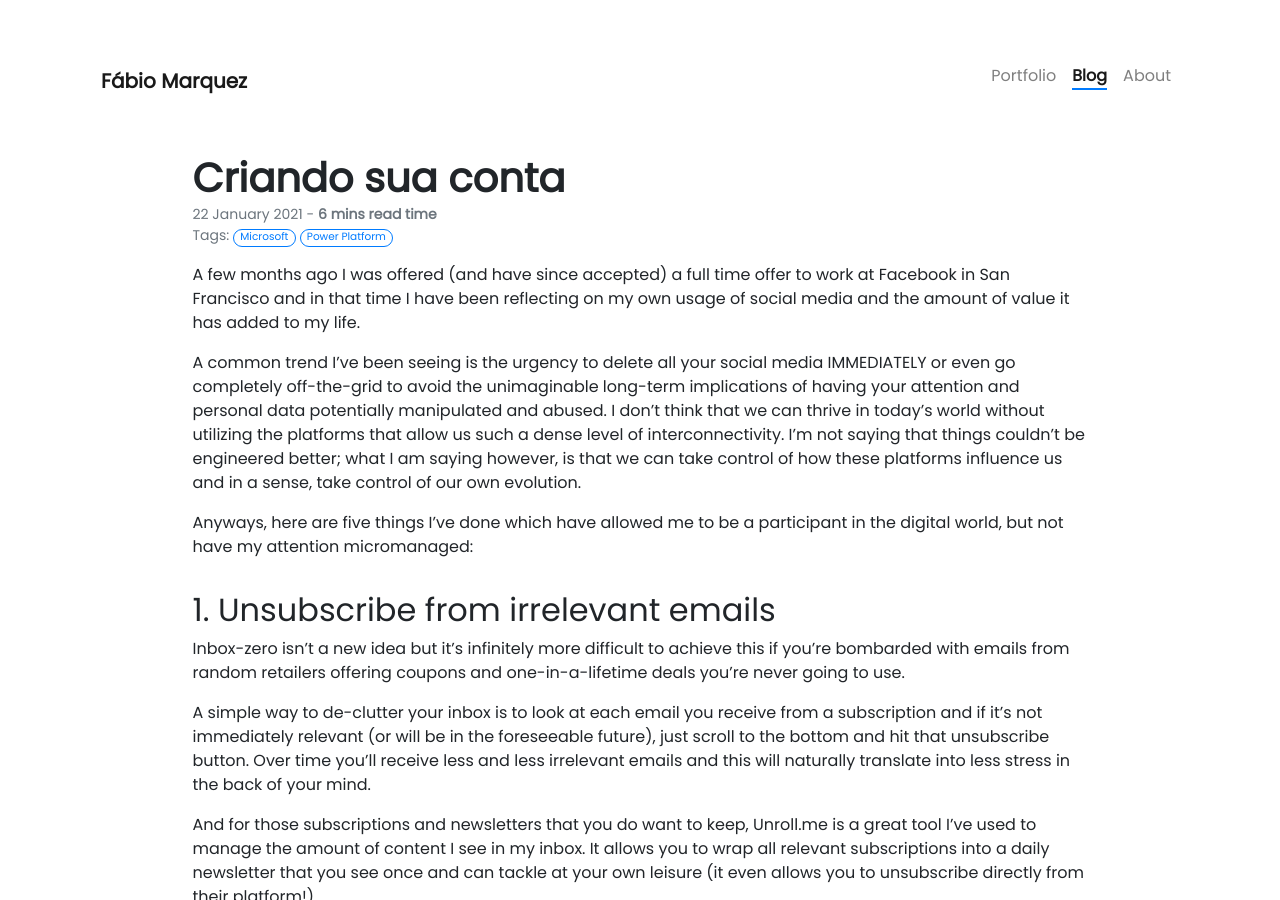
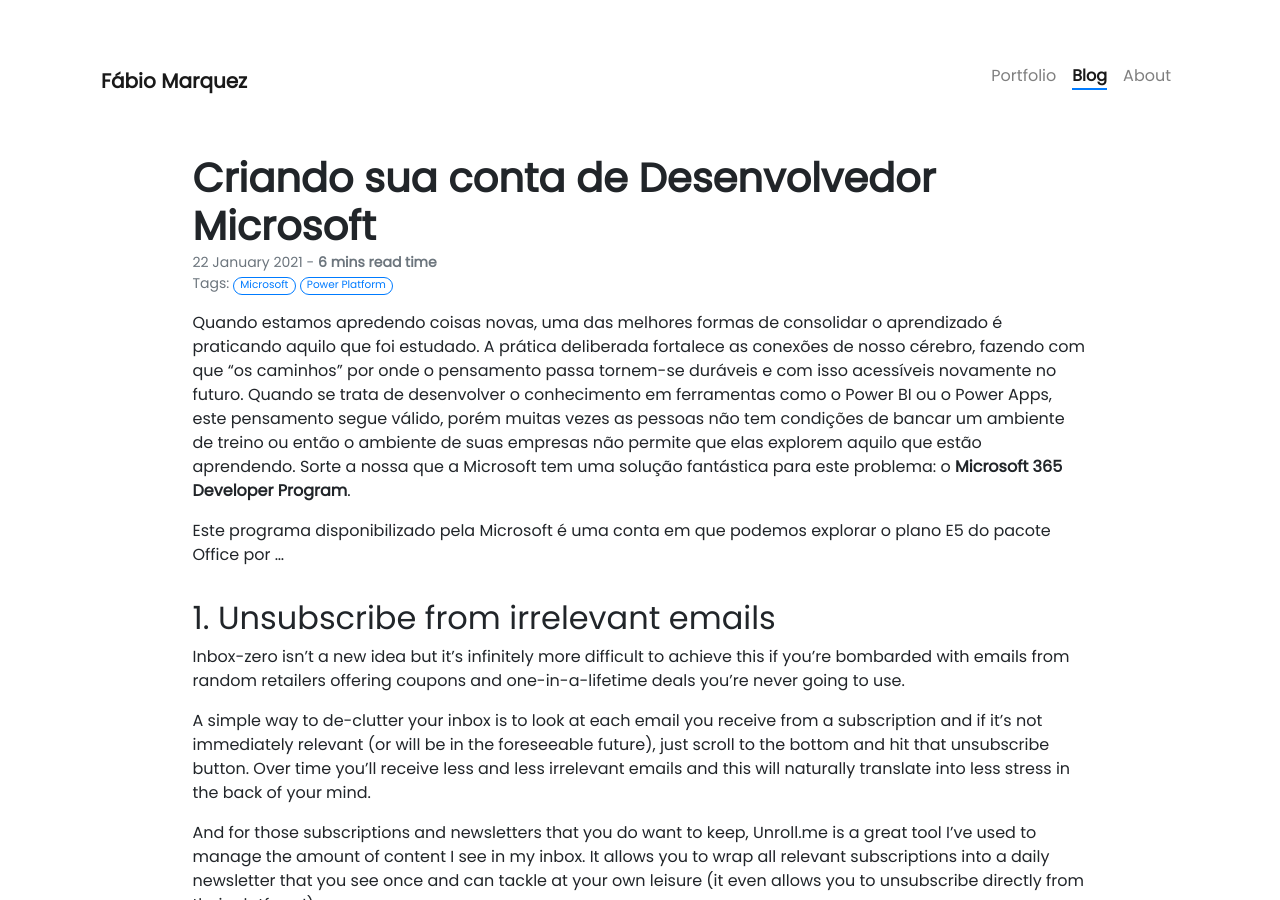
Before and after one commit to fabiomarquez/fabiomarquez.github.io, a Jekyll site: the page built from _posts/2021-01-22-como-criar-sua-conta-de-desenvolver-microsoft.md, in a window 1280 px wide and 900 px high. Built offline with Jekyll 4.4.1, drawn with Linux system fonts in a browser that asks for light colours; nearby versions of some CDN libraries; our own code applies the rules of GitHub Pages for plain Markdown files.

Commit message:
Update 2021-01-22-como-criar-sua-conta-de-desenvolver-microsoft.md

```diff
--- a/_posts/2021-01-22-como-criar-sua-conta-de-desenvolver-microsoft.md
+++ b/_posts/2021-01-22-como-criar-sua-conta-de-desenvolver-microsoft.md
@@ -1,16 +1,14 @@
 ---
-title: Criando sua conta
+title: Criando sua conta de Desenvolvedor Microsoft
 tags: [Microsoft, Power Platform]
 style:
 color:
-description: Descubra como você pode criar uma conta de desenvolvedor Microsoft para explorar livremente todos os recursos que a empresa oferece.
+description: Descubra como você pode criar uma conta de desenvolvedor Microsoft para explorar livremente todos os recursos do pacote Office 365.
 ---
 
-A few months ago I was offered (and have since accepted) a full time offer to work at Facebook in San Francisco and in that time I have been reflecting on my own usage of social media and the amount of value it has added to my life.
+Quando estamos apredendo coisas novas, uma das melhores formas de consolidar o aprendizado é praticando aquilo que foi estudado. A prática deliberada fortalece as conexões de nosso cérebro, fazendo com que "os caminhos" por onde o pensamento passa tornem-se duráveis e com isso acessíveis novamente no futuro. Quando se trata de desenvolver o conhecimento em ferramentas como o Power BI ou o Power Apps, este pensamento segue válido, porém muitas vezes as pessoas não tem condições de bancar um ambiente de treino ou então o ambiente de suas empresas não permite que elas explorem aquilo que estão aprendendo. Sorte a nossa que a Microsoft tem uma solução fantástica para este problema: o **Microsoft 365 Developer Program**.
 
-A common trend I’ve been seeing is the urgency to delete all your social media IMMEDIATELY or even go completely off-the-grid to avoid the unimaginable long-term implications of having your attention and personal data potentially manipulated and abused. I don’t think that we can thrive in today’s world without utilizing the platforms that allow us such a dense level of interconnectivity. I’m not saying that things couldn’t be engineered better; what I am saying however, is that we can take control of how these platforms influence us and in a sense, take control of our own evolution.
-
-Anyways, here are five things I’ve done which have allowed me to be a participant in the digital world, but not have my attention micromanaged:
+Este programa disponibilizado pela Microsoft é uma conta em que podemos explorar o plano E5 do pacote Office por ...
 
 ## 1. Unsubscribe from irrelevant emails
 
```
